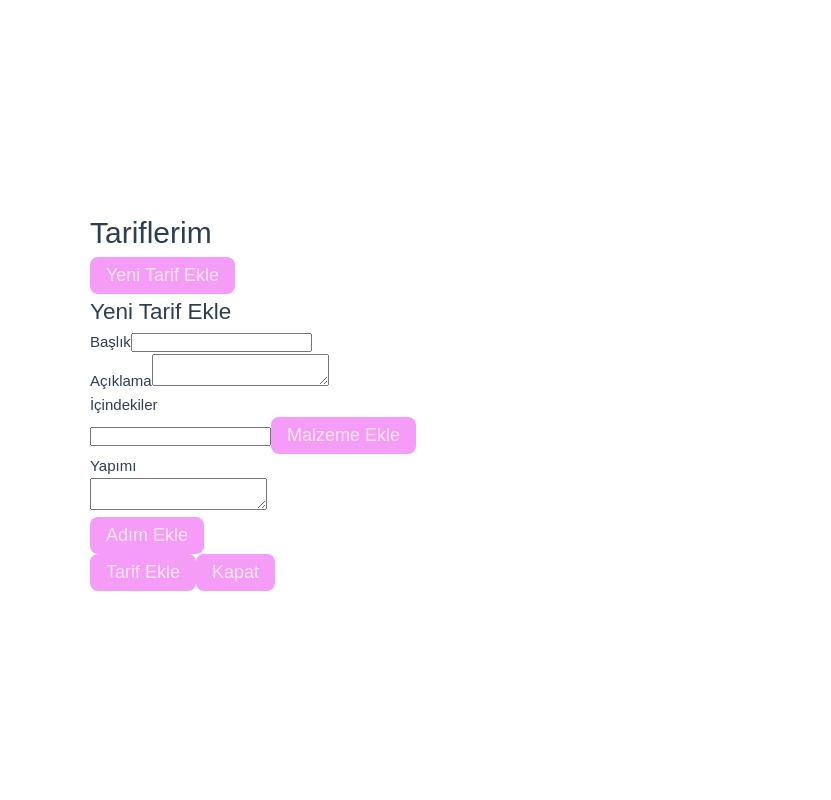
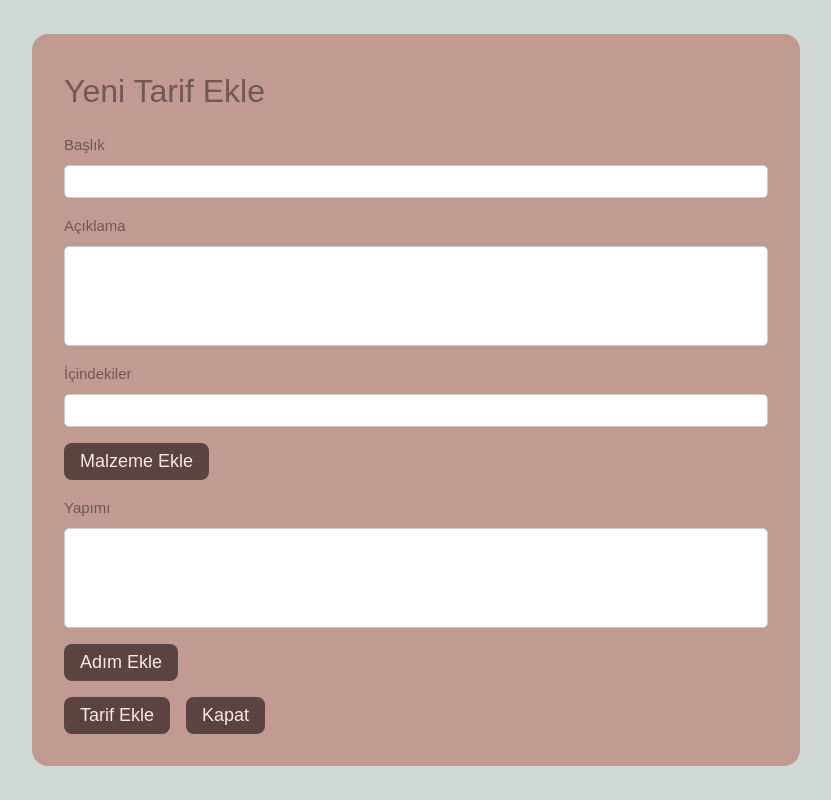
Before and after one commit to nurcansensoyy/vue-tarif-uygulamas-, a Vue app: page / in a window 1280 px wide. Both pictures are taken after a click on the button "Yeni Tarif Ekle". Shown: the whole page, without its empty margins (224-1055 px from the left). Built offline with nearby package versions, Linux system fonts and the light colour scheme.

Commit message:
popup islemleri

```diff
--- a/src/App.vue
+++ b/src/App.vue
@@ -16,7 +16,7 @@ import HelloWorld from "./components/HelloWorld.vue";
 }
 body {
   background-color: currentColor;
-  color: #fff;
+  color: #00a388;
 }
 a {
   color: peachpuff;
@@ -29,7 +29,7 @@ button {
   background: none;
   cursor: pointer;
 
-  background-color: #f49cf8;
+  background-color: #5b4342;
   font-size: 1.125rem;
 
   color: #fae7e7;
--- a/src/views/HomeView.vue
+++ b/src/views/HomeView.vue
@@ -1,13 +1,13 @@
 <template>
   <div class="home">
     <h1>Tariflerim</h1>
-    <button>Yeni Tarif Ekle</button>
+    <button @click="togglePopup">Yeni Tarif Ekle</button>
 
     <div class="tarifler">
       <!-- Tarifler -->
     </div>
-    <div class="tarif-popup">
-      <div class="popup-konu">
+    <div class="popup" v-if="popupAcik">
+      <div class="popup-icerik">
         <h2>Yeni Tarif Ekle</h2>
         <form @submit.prevent="">
           <div class="grup">
@@ -33,7 +33,7 @@
             <button type="button">Adım Ekle</button>
           </div>
           <button type="submit">Tarif Ekle</button>
-          <button type="button">Kapat</button>
+          <button type="button" @click="togglePopup">Kapat</button>
         </form>
       </div>
     </div>
@@ -41,9 +41,111 @@
 </template>
 
 <script>
-import { def } from "@vue/shared";
+import { ref } from "vue";
 
 export default {
   name: "Home",
+  setup() {
+    const yeniTarif = ref({
+      baslik: "",
+      aciklama: "",
+      icindekiler: [],
+      yapimi: [],
+      icindekiler_satir: 1,
+      yapimi_satir: 1,
+    });
+    const popupAcik = ref(false);
+
+    const togglePopup = () => {
+      popupAcik.value = !popupAcik.value;
+    };
+    return {
+      yeniTarif,
+      togglePopup,
+      popupAcik,
+    };
+  },
 };
 </script>
+
+<style>
+.home {
+  display: flex;
+  flex-direction: column;
+  align-items: center;
+}
+
+h1 {
+  font-size: 3rem;
+  margin-bottom: 32px;
+}
+.tarifler {
+  display: grid;
+  grid-template-columns: repeat(auto-fit, minmax(300px, 1fr));
+}
+
+.tarifler.kart {
+  padding: 1rem;
+  border-radius: 5px;
+  margin: 1rem;
+  background-color: #081c33;
+}
+.tarifler.kart h2 {
+  font-size: 2rem;
+  margin-bottom: 1rem;
+}
+.tarifler.kart p {
+  font-size: 1.125rem;
+  line-height: 1.4;
+  margin-bottom: 1rem;
+}
+.popup {
+  position: fixed;
+  top: 0;
+  left: 0;
+  width: 100%;
+  height: 100%;
+  background-color: #d1d9d7;
+  display: flex;
+  justify-content: center;
+  align-items: center;
+}
+.popup .popup-icerik {
+  background-color: #c19a92;
+  padding: 2rem;
+  border-radius: 1rem;
+  width: 100%;
+  max-width: 768px;
+}
+.popup-icerik h2 {
+  color: #715854;
+  font-size: 2rem;
+  margin-bottom: 1rem;
+}
+
+.popup-icerik .grup {
+  margin-bottom: 1rem;
+}
+.popup-icerik .grup label {
+  display: block;
+  margin-bottom: 0.5rem;
+  color: #715854;
+}
+
+.popup-icerik .grup input,
+.popup-icerik .grup textarea {
+  display: block;
+  width: 100%;
+  padding: 0.5rem;
+  border: 1px solid #ccc;
+  border-radius: 5px;
+  margin-bottom: 1rem;
+}
+.popup-icerik .grup textarea {
+  height: 100px;
+  resize: none;
+}
+.popup-icerik button[type="submit"] {
+  margin-right: 1rem;
+}
+</style>
```
